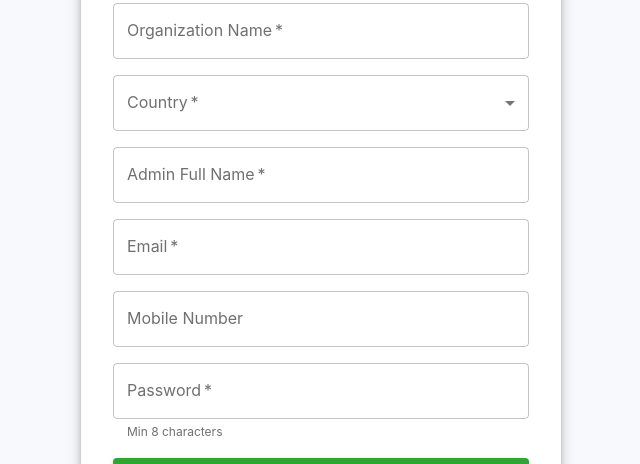
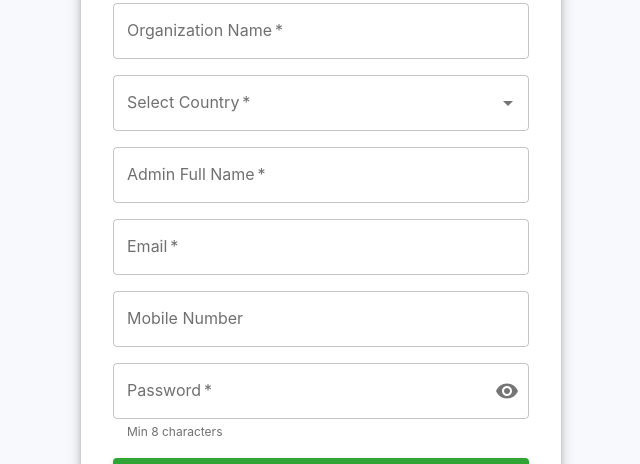
Before and after one commit to TheTravelERP/Travel-erp-frontend, a React (Vite) app: page /register in a window 1280 px wide. Shown: the part 161-625 px from the top of the page, without its empty margins (319-959 px from the left). Built offline with nearby package versions, Linux system fonts and the light colour scheme; no server answers.

Commit message:
Show and hide

```diff
--- a/src/auth/pages/LoginPage.tsx
+++ b/src/auth/pages/LoginPage.tsx
@@ -7,6 +7,8 @@ import {
   Typography,
   Stack,
   Divider,
+  InputAdornment,
+  IconButton,
 } from "@mui/material";
 import { styled } from "@mui/material/styles";
 import { zodResolver } from "@hookform/resolvers/zod";
@@ -16,6 +18,7 @@ import { loginApi } from "../services/auth.service";
 import { useAuth } from "../../hooks/useAuth";
 import { useNavigate, useLocation } from "react-router-dom";
 import { useSnackbar } from "../../components/ui/SnackbarProvider";
+import { Visibility, VisibilityOff } from "@mui/icons-material";
 
 const Card = styled(Paper)(({ theme }) => ({
   padding: theme.spacing(4),
@@ -44,10 +47,11 @@ export default function LoginPage() {
       const res = await loginApi(values);
 
       login({
-      user_id: res.user_id,
-      org_id: res.org_id,
-      email: res.email,
-    });
+        user_id: res.user_id,
+        org_id: res.org_id,
+        email: res.email,
+        org_code: ""
+      });
       showSnackbar({ message: "Login successful", severity: "success" });
 
       const redirectTo = location?.state?.from || "/dashboard";
@@ -63,6 +67,12 @@ export default function LoginPage() {
       showSnackbar({ message: msg, severity: "error" });
     }
   }
+
+  const [showPassword, setShowPassword] = React.useState(false);
+  const handleClickShowPassword = () => setShowPassword((show) => !show);
+  const handleMouseDownPassword = (event: React.MouseEvent<HTMLButtonElement>) => {
+    event.preventDefault(); // Prevents focus loss when clicking the icon
+  };
 
   return (
     <Box
@@ -107,11 +117,27 @@ export default function LoginPage() {
               render={({ field }) => (
                 <TextField
                   {...field}
+                  label="Password"
+                  // Dynamically change type between 'password' and 'text'
+                  type={showPassword ? "text" : "password"}
                   fullWidth
-                  label="Password"
-                  type="password"
+                  required
                   error={!!errors.password}
-                  helperText={errors.password?.message}
+                  helperText={errors.password?.message ?? "Min 8 characters"}
+                  InputProps={{
+                    endAdornment: (
+                      <InputAdornment position="end">
+                        <IconButton
+                          aria-label="toggle password visibility"
+                          onClick={handleClickShowPassword}
+                          onMouseDown={handleMouseDownPassword}
+                          edge="end"
+                        >
+                          {showPassword ? <VisibilityOff /> : <Visibility />}
+                        </IconButton>
+                      </InputAdornment>
+                    ),
+                  }}
                 />
               )}
             />
--- a/src/auth/pages/RegisterPage.tsx
+++ b/src/auth/pages/RegisterPage.tsx
@@ -9,7 +9,9 @@ import {
   Stack,
   Divider,
   Alert,
-  MenuItem,
+  Autocomplete,
+  InputAdornment,
+  IconButton,
 } from "@mui/material";
 import { styled } from "@mui/material/styles";
 import { zodResolver } from "@hookform/resolvers/zod";
@@ -18,6 +20,7 @@ import { registerOrgSchema, type RegisterOrgInput } from "../../utils/validator"
 import { registerOrgApi } from "../services/auth.service";
 import { useNavigate } from "react-router-dom";
 import { useSnackbar } from "../../components/ui/SnackbarProvider";
+import { Visibility, VisibilityOff } from "@mui/icons-material";
 
 const Root = styled("div")(({ theme }) => ({
   minHeight: "100vh",
@@ -95,6 +98,20 @@ export default function RegisterPage() {
     }
   }
 
+  const countries = [
+    { code: 'IN', label: 'India', phone: '91' },
+    { code: 'SA', label: 'Saudi Arabia', phone: '966' },
+    { code: 'AE', label: 'United Arab Emirates', phone: '971' },
+    { code: 'BD', label: 'Bangladesh', phone: '880' },
+    { code: 'PK', label: 'Pakistan', phone: '92' },
+  ];
+
+  const [showPassword, setShowPassword] = React.useState(false);
+  const handleClickShowPassword = () => setShowPassword((show) => !show);
+  const handleMouseDownPassword = (event: React.MouseEvent<HTMLButtonElement>) => {
+    event.preventDefault(); // Prevents focus loss when clicking the icon
+  };
+
   return (
     <Root>
       <Card elevation={6}>
@@ -130,22 +147,47 @@ export default function RegisterPage() {
             <Controller
               name="country_code"
               control={control}
-              render={({ field }) => (
-                <TextField
+              render={({ field: { onChange, value, ...field } }) => (
+                <Autocomplete
                   {...field}
-                  select
-                  label="Country"
-                  fullWidth
-                  required
-                  error={!!errors.country_code}
-                  helperText={errors.country_code?.message ?? ""}
-                >
-                  <MenuItem value="IN">India</MenuItem>
-                  <MenuItem value="SA">Saudi Arabia</MenuItem>
-                  <MenuItem value="AE">United Arab Emirates</MenuItem>
-                  <MenuItem value="BD">Bangladesh</MenuItem>
-                  <MenuItem value="PK">Pakistan</MenuItem>
-                </TextField>
+                  options={countries}
+                  autoHighlight
+                  // Ensure the value matches the country object based on the code
+                  value={countries.find((c) => c.code === value) || null}
+                  onChange={(_, newValue) => {
+                    onChange(newValue ? newValue.code : "");
+                  }}
+                  getOptionLabel={(option) => option.label}
+                  renderOption={(props, option) => (
+                    <Box
+                      component="li"
+                      sx={{ '& > img': { mr: 2, flexShrink: 0 }, fontSize: '0.9rem' }}
+                      {...props}
+                    >
+                      <img
+                        loading="lazy"
+                        width="20"
+                        src={`https://flagcdn.com/w20/${option.code.toLowerCase()}.png`}
+                        srcSet={`https://flagcdn.com/w40/${option.code.toLowerCase()}.png 2x`}
+                        alt=""
+                      />
+                      {option.label} ({option.code}) +{option.phone}
+                    </Box>
+                  )}
+                  renderInput={(params) => (
+                    <TextField
+                      {...params}
+                      label="Select Country"
+                      required
+                      error={!!errors.country_code}
+                      helperText={errors.country_code?.message ?? ""}
+                      inputProps={{
+                        ...params.inputProps,
+                        autoComplete: 'new-password', // disable autocomplete and autofill
+                      }}
+                    />
+                  )}
+                />
               )}
             />
 
@@ -202,11 +244,26 @@ export default function RegisterPage() {
                 <TextField
                   {...field}
                   label="Password"
-                  type="password"
+                  // Dynamically change type between 'password' and 'text'
+                  type={showPassword ? "text" : "password"}
                   fullWidth
                   required
                   error={!!errors.password}
                   helperText={errors.password?.message ?? "Min 8 characters"}
+                  InputProps={{
+                    endAdornment: (
+                      <InputAdornment position="end">
+                        <IconButton
+                          aria-label="toggle password visibility"
+                          onClick={handleClickShowPassword}
+                          onMouseDown={handleMouseDownPassword}
+                          edge="end"
+                        >
+                          {showPassword ? <VisibilityOff /> : <Visibility />}
+                        </IconButton>
+                      </InputAdornment>
+                    ),
+                  }}
                 />
               )}
             />
```
